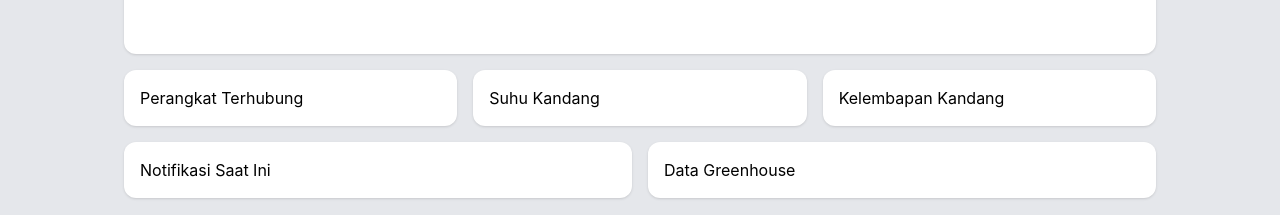
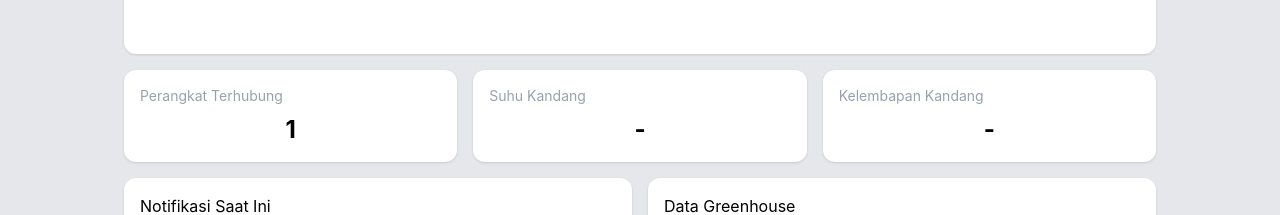
Before and after one commit to agungbgkt/SmartFarming, a React (Vite) app in the folder client/: page /dashboard in a window 1280 px wide. Shown: the part 442-657 px from the top of the page. Built offline with nearby package versions, Linux system fonts and the light colour scheme; no server answers.

Commit message:
make monitoringSummary for 3 card in dashboard

```diff
--- a/client/src/components/MonitoringCard.jsx
+++ b/client/src/components/MonitoringCard.jsx
@@ -8,7 +8,7 @@ const RANGE_OPTIONS = [
     { value: '30days', label: '1 bulan terakhir'},
 ];
 
-export default function MonitoringChart({ coopId, coopName }){
+export default function MonitoringChart({ coopId, coopName }){ // pakai props — komponen ini nggak nyari data kandang sendiri, tapi nerima dari komponen induk
     const [data, setData] = useState([]);
     const [range, setRange] = useState('today');
     const [loading, setLoading] = useState(true);
--- /dev/null
+++ b/client/src/components/MonitoringSummary.jsx
@@ -0,0 +1,37 @@
+export default function MonitoringSummary({data = []}){
+    const latestData = data.length > 0
+        ? data[data.length - 1]
+        : null
+
+    return(
+        <div className="grid grid-cols-3 gap-4">
+            {/* Perangkat Terhubung */}
+            <div className="bg-white rounded-xl p-4 shadow">
+                <p className="text-sm text-gray-400">
+                    Perangkat Terhubung
+                </p>
+                <p className="text-2xl font-bold text-center mt-2">
+                    1
+                </p>
+            </div>
+            {/* Suhu */}
+            <div className="bg-white rounded-xl p-4 shadow">
+                <p className="text-sm text-gray-400">
+                    Suhu Kandang
+                </p>
+                <p className="text-2xl font-bold text-center mt-2">
+                    {latestData ? `${latestData.temperature} °C` : "-"}
+                </p>
+            </div>
+            {/* Kelembapan */}
+            <div className="bg-white rounded-xl p-4 shadow">
+                <p className="text-sm text-gray-400">
+                    Kelembapan Kandang
+                </p>
+                <p className="text-2xl font-bold text-center mt-2">
+                    {latestData ? `${latestData.humidity} %` : "-"}
+                </p>
+            </div>
+        </div>
+    )
+}
--- a/client/src/pages/Dashboard.jsx
+++ b/client/src/pages/Dashboard.jsx
@@ -2,15 +2,24 @@ import { useState, useEffect } from 'react';
 import { getCoopList } from '../services/coop';
 import  Sidebar  from '../components/Sidebar';
 import { Bell } from 'lucide-react';
-
+import { getMonitoring } from '../services/monitoring';
 import MonitoringChart from '../components/monitoringCard';
+import MonitoringSummary from '../components/MonitoringSummary';
 
 export default function Dashboard(){
     const [coopList, setCoopList] = useState([]);
+    const [monitoringData, setMonitoringData] = useState([]); // state tambahan supaya dashboard tidak melakukan banyak request. cukup 1 kali request ke monitoring data bisa digunakan untuk 2 component
 
     useEffect(() => {
         getCoopList().then(setCoopList); // cara React "menjalankan sesuatu" setelah komponen pertama kali muncul di layar.
     }, []); // Array kosong [] di akhir artinya "cuma jalankan sekali.
+
+    useEffect(() => {
+        if (!coopList[0]?.id) return;
+
+        getMonitoring(coopList[0].id, 'today')
+            .then(setMonitoringData);
+    }, [coopList]);
 
     const user = JSON.parse(localStorage.getItem('user') || '{}'); // ambil data user yang disimpan waktu login, || '{}' jaga-jaga kalau somehow kosong (biar nggak error pas di-parse).
 
@@ -46,15 +55,12 @@ export default function Dashboard(){
                     {/* Card Grafik - Placeholder dulu */}
                     <MonitoringChart
                         coopId={coopList[0]?.id}
-                        coopName={coopList[0]?.name}/>
+                        coopName={coopList[0]?.name}
+                        data={monitoringData}/> {/* tambahan */}
 
 
                     {/* 3 Card sejajar - Placeholder */}
-                    <div className="grid grid-cols-3 gap-4">
-                        <div className="bg-white rounded-xl p-4 shadow">Perangkat Terhubung</div>
-                        <div className="bg-white rounded-xl p-4 shadow">Suhu Kandang</div>
-                        <div className="bg-white rounded-xl p-4 shadow">Kelembapan Kandang</div>
-                    </div>
+                    <MonitoringSummary />
 
                     {/* 2 Card Bawah */}
                     <div className="grid grid-cols-2 gap-4">
```
